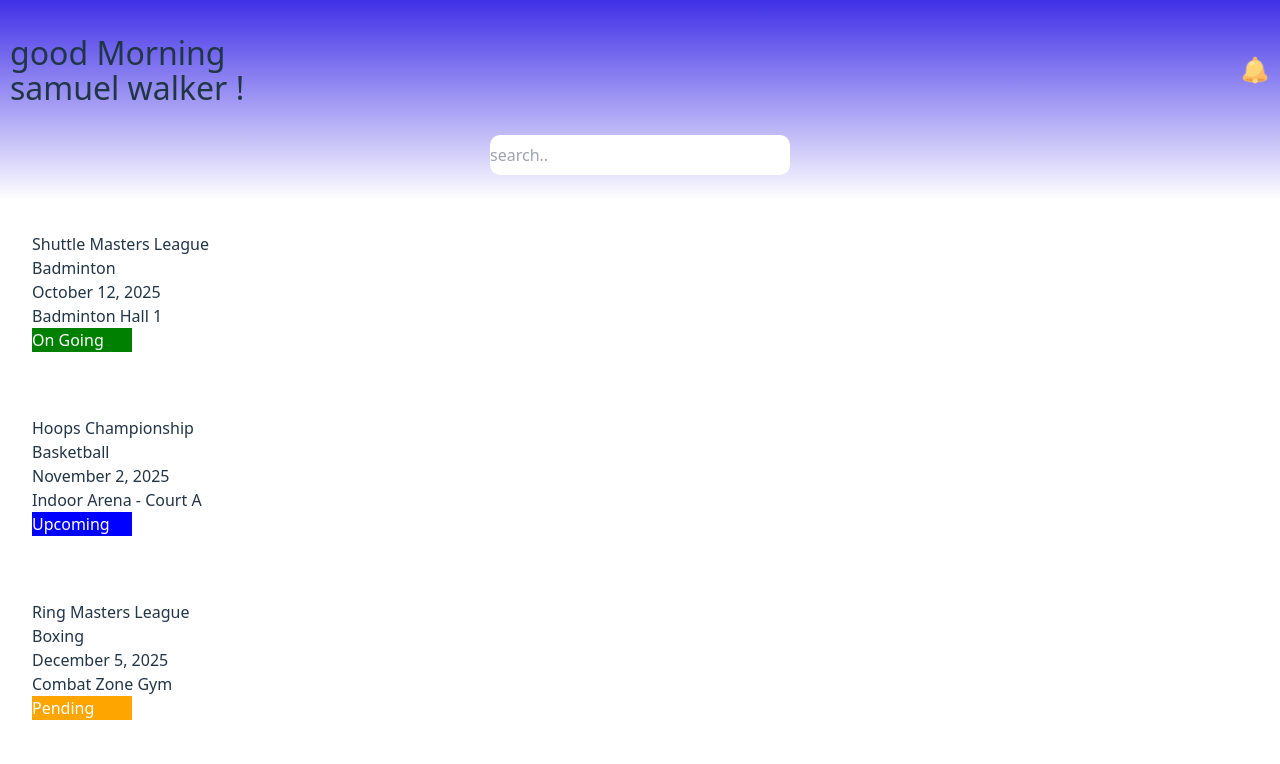
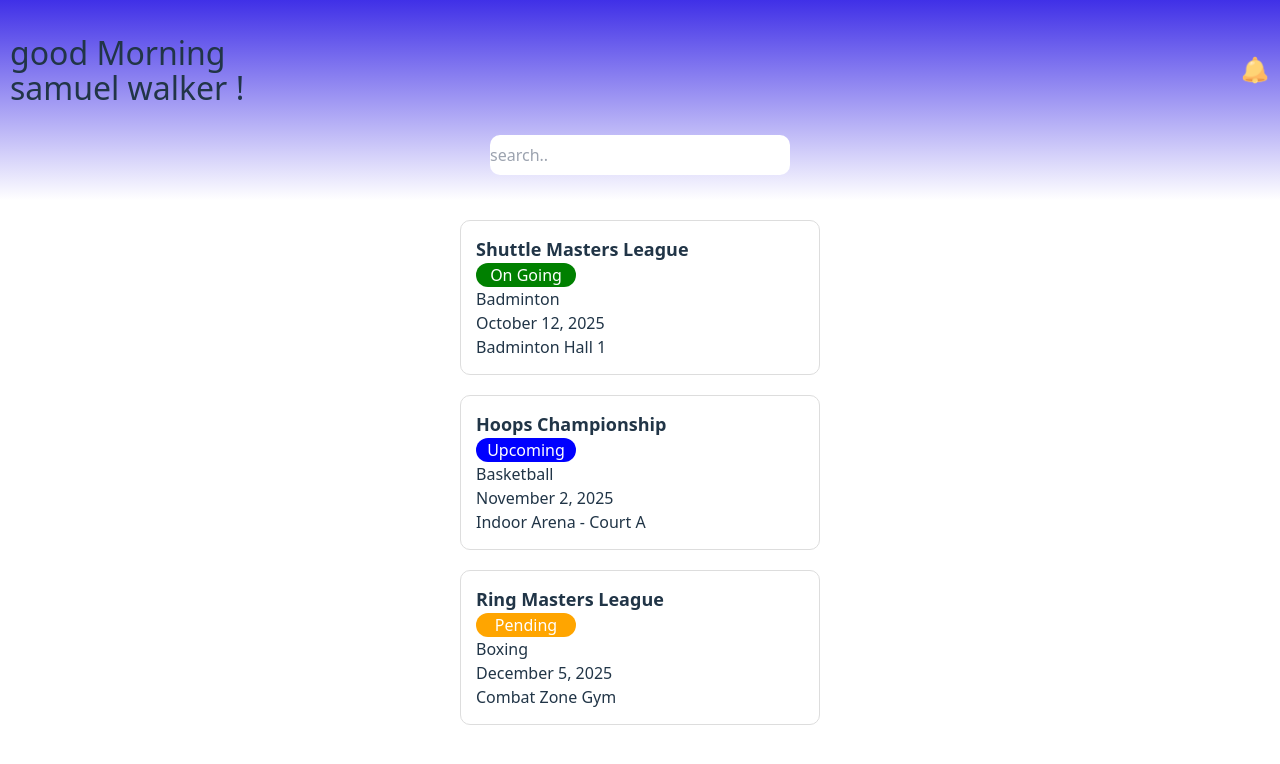
Before and after one commit to Tamifatimazahra/arena, a React (Vite) app in the folder Desktop/arenasync/: page / in a window 1280 px wide. Shown: the top 764 px of the page. Built offline with nearby package versions, Linux system fonts and the light colour scheme.

Commit message:
css pour statut badge et cartes

```diff
--- a/Desktop/arenasync/src/App.css
+++ b/Desktop/arenasync/src/App.css
@@ -96,5 +96,32 @@ background:linear-gradient(to bottom, rgb(64, 48, 231) ,white);
 #badge{
   width: 100px;
   color: white;
+  border-radius: 20px;
+  text-align: center;
+
 
 }
+#title{
+  font-weight: 600;
+  font-size: large;
+
+
+}
+/* Container dyal les cartes */
+.container {
+  display: flex;
+  flex-direction: column;  /* vertical stack */
+  gap: 20px;               /* espace bin les cartes */
+  padding: 20px;
+  max-width: 400px;        /* largeur fixe optional */
+  margin: 0 auto;          /* center f page */
+}
+
+/* Carte wahda */
+.card {
+  border: 1px solid #ddd;  /* border khfif */
+  border-radius: 10px;
+  padding: 15px;
+  background-color: #fff;
+  box-shadow: none;         /* shadow makibanch */
+}
--- a/Desktop/arenasync/src/compenents/tournamentCard.jsx
+++ b/Desktop/arenasync/src/compenents/tournamentCard.jsx
@@ -7,11 +7,11 @@ export function TournamentCard(props) {
 
     return (
         <div className="card">
-            <h2>{props.data.title}</h2>
+            <h2 id="title">{props.data.title}</h2>
+            <StatusBadge status={props.data.status} />
             <p> {props.data.sport}</p>
             <p>{props.data.date}</p>
             <p> {props.data.location}</p>
-            <StatusBadge status={props.data.status} />
 
         </div>
     );
```
